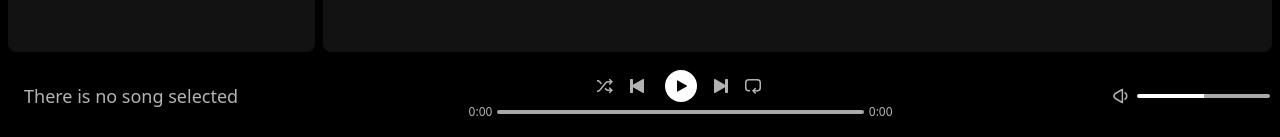
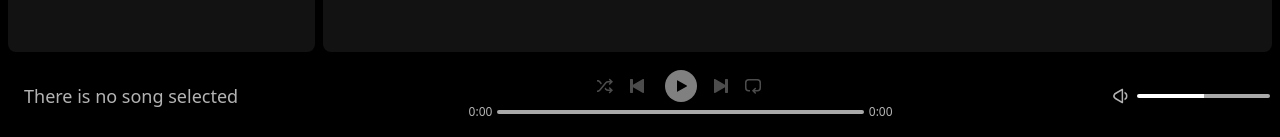
Before and after one commit to MickaelLepicier/sprint4-frontend, a React (Vite) app: page /login/signup in a window 1280 px wide. Shown: the part 660-797 px from the top of the page. Built offline with nearby package versions, Linux system fonts and the light colour scheme; no server answers.

Commit message:
refactor:  add TrackControl into MediaPlayer  and add not-allowed functionality to TrackControl

```diff
--- a/src/assets/styles/cmps/MediaPlayer/Volume.scss
+++ b/src/assets/styles/cmps/MediaPlayer/Volume.scss
@@ -53,5 +53,13 @@
     &:hover::-moz-range-thumb {
       background: #1db954;
     }
+
+    &.not-allowed {
+      cursor: not-allowed;
+
+      &::-webkit-slider-thumb {
+        opacity: 0;
+      }
+    }
   }
 }
--- a/src/assets/styles/cmps/SetActionBtn.scss
+++ b/src/assets/styles/cmps/SetActionBtn.scss
@@ -26,9 +26,18 @@
         transform: scale(1.05);
         filter: brightness(0) invert(1);
       }
+    }
 
 
+    &.not-allowed {
+      cursor: not-allowed;
+
+      img {
+      transform: scale(1);
+      filter: brightness(0) invert(0.3);
+      }
     }
+
   }
 
   .play,
@@ -62,6 +71,16 @@
         transform: scale(0.95);
       }
     }
+
+    &.not-allowed {
+      transform: scale(1);
+      background-color: rgba(255, 255, 255, 0.5);
+
+      img {
+        transform: scale(1);
+        filter: invert(0);
+      }
+    }
   }
 
   .songlist-play-btn {
@@ -77,6 +96,8 @@
       background-color: #1ed760;
     }
   }
+
+
 }
 
 .song-preview-play-btn {
--- a/src/cmps/MediaPlayer/MediaPlayer.jsx
+++ b/src/cmps/MediaPlayer/MediaPlayer.jsx
@@ -1,124 +1,26 @@
-// *** ICONS ***
-import prev from '../../assets/icons/media-player/prev_song.svg'
-import next from '../../assets/icons/media-player/next_song.svg'
+import { useSelector } from 'react-redux'
+import { useState } from 'react'
 
-import shuffle from '../../assets/icons/media-player/shuffle.svg'
-import repeat from '../../assets/icons/media-player/repeat.svg'
-
-import { ReactYouTube } from '../ReactYouTube.jsx'
-
-import { useSelector } from 'react-redux'
-import { useEffect, useRef, useState } from 'react'
-import {
-  nextSong,
-  prevSong,
-  setIsPlaying
-} from '../../store/station/station.actions.js'
-import { PlayButton } from '../PlayButton.jsx'
-import { SetActionBtn } from '../util/SetActionBtn.jsx'
 import { Volume } from '../MediaPlayer/Volume.jsx'
 import { SongInfo } from '../MediaPlayer/SongInfo.jsx'
+import { TrackControl } from './TrackControl.jsx'
 
 export function MediaPlayer() {
-  const isPlaying = useSelector(
-    (storeState) => storeState.stationModule.isPlaying
-  )
   const currSong = useSelector(
     (storeState) => storeState.stationModule.currentSong
   )
-  const station = useSelector((storeState) => storeState.stationModule.station)
 
-  //   const videoId = 'SRXH9AbT280' // Extract from YouTube URL
-
-  // track time
-  const [progress, setProgress] = useState(0)
-  const [duration, setDuration] = useState(0)
-
+  console.log('### MediaPlayer ###')
   // volume
   const [volume, setVolume] = useState(50)
   const [prevVolume, setPrevVolume] = useState(50)
-
-  const [isRepeat, setIsRepeat] = useState(false)
-  const [isShuffle, setIsShuffle] = useState(false)
-
-  const playerRef = useRef(null)
-  window.playerRef = playerRef
-
-  const song = { ...currSong }
-  const repeatActive = isRepeat ? 'active' : ''
-
-  useEffect(() => {
-    const interval = setInterval(() => {
-      if (!playerRef.current || !isPlaying) return
-
-      const currentTime = playerRef.current.getCurrentTime?.()
-      const totalTime = playerRef.current.getDuration?.()
-      if (typeof currentTime === 'number' && typeof totalTime === 'number') {
-        setProgress(currentTime)
-        setDuration(totalTime)
-      }
-    }, 500)
-
-    return () => clearInterval(interval)
-  }, [song, isPlaying, volume])
-
-  useEffect(() => {
-    // if (currSong && isPlaying) {
-    //   audioRef.current.src = currSong.url
-    //   audioRef.current.play()
-    // }
-  }, [currSong])
-
-  function onTogglePlay() {
-    if (!playerRef.current) return
-
-    if (isPlaying) {
-      playerRef.current.pauseVideo()
-      setIsPlaying(false)
-    } else {
-      playerRef.current.playVideo()
-      setIsPlaying(true)
-    }
-  }
-
-  function onEnd() {
-    if (isRepeat && playerRef.current) {
-      playerRef.current.seekTo(0)
-      playerRef.current.playVideo()
-    } else {
-      nextSong()
-    }
-  }
-  function onNextSong() {
-    nextSong()
-  }
-
-  function onPrevSong() {
-    prevSong()
-  }
-
-  function onRepeat() {
-    setIsRepeat(!isRepeat)
-  }
-
-  function formatTime(sec) {
-    const minutes = Math.floor(sec / 60)
-    const seconds = Math.floor(sec % 60)
-      .toString()
-      .padStart(2, '0')
-    return `${minutes}:${seconds}`
-  }
-
-  function handleSeekChange(ev) {
-    const newTime = +ev.target.value
-    playerRef.current.seekTo(newTime, true)
-    setProgress(newTime)
-  }
 
   // *** VOLUME ***
 
   function handleVolumeChange(ev) {
     const newVolume = +ev.target.value
+
+    // TODO - add debounce 0.5 sec to this, to render less
     setVolume(newVolume)
     if (playerRef.current) {
       playerRef.current.setVolume(newVolume)
@@ -138,65 +40,9 @@ export function MediaPlayer() {
 
   return (
     <footer className="media-player-container flex align-center">
+      <SongInfo song={currSong} />
 
-     <SongInfo song={currSong} />
-
-      <section className="track-controls-container">
-        <div className="track-actions">
-          <SetActionBtn imgSrc={shuffle} str="shuffle" />
-          <SetActionBtn
-            imgSrc={prev}
-            str="prev"
-            onClick={onPrevSong}
-            dis={!song}
-          />
-
-          <PlayButton isPlaying={isPlaying} onToggle={onTogglePlay} />
-
-          <SetActionBtn
-            imgSrc={next}
-            str="next"
-            onClick={onNextSong}
-            dis={!song}
-          />
-          <SetActionBtn
-            imgSrc={repeat}
-            str={`repeat ${repeatActive}`}
-            onClick={onRepeat}
-          />
-        </div>
-
-        <div className="track-seek flex">
-          <div className="track-time">{formatTime(progress)}</div>
-          <input
-            type="range"
-            min="0"
-            max={duration}
-            value={progress}
-            step="0.1"
-            onChange={handleSeekChange}
-            className="track-bar"
-            style={{
-              '--bar-fill': duration ? `${(progress / duration) * 100}%` : '0%'
-            }}
-          />
-          <div className="track-time">{formatTime(duration)}</div>
-        </div>
-
-        <span className="react-youtube">
-          <ReactYouTube
-            key={song._id}
-            videoId={song._id}
-            isPlaying={isPlaying}
-            volume={volume}
-            // volume={50}
-            playerRef={playerRef}
-            onEnd={onEnd}
-          />
-        </span>
-      </section>
-
-      {/* *** VOLUME *** */}
+      <TrackControl currSong={currSong} volume={volume} />
 
       <Volume
         volume={volume}
--- /dev/null
+++ b/src/cmps/MediaPlayer/TrackControl.jsx
@@ -0,0 +1,174 @@
+// *** ICONS ***
+import prev from '../../assets/icons/media-player/prev_song.svg'
+import next from '../../assets/icons/media-player/next_song.svg'
+
+import shuffle from '../../assets/icons/media-player/shuffle.svg'
+import repeat from '../../assets/icons/media-player/repeat.svg'
+
+import { ReactYouTube } from '../ReactYouTube.jsx'
+import {
+  nextSong,
+  prevSong,
+  setIsPlaying
+} from '../../store/station/station.actions.js'
+import { PlayButton } from '../PlayButton.jsx'
+import { SetActionBtn } from '../util/SetActionBtn.jsx'
+import { useSelector } from 'react-redux'
+import { useEffect, useRef, useState } from 'react'
+
+export function TrackControl({ currSong, volume }) {
+  // TODO - fix bugs - when click on playBtn play a song or return if there is no song
+
+  const isPlaying = useSelector(
+    (storeState) => storeState.stationModule.isPlaying
+  )
+
+  // track time
+  const [progress, setProgress] = useState(0)
+  const [duration, setDuration] = useState(0)
+
+  const [isRepeat, setIsRepeat] = useState(false)
+  const [isShuffle, setIsShuffle] = useState(false)
+
+  const playerRef = useRef(null)
+  window.playerRef = playerRef
+
+  const isTrackAllowed = !playerRef.current || !currSong
+  const isNotAllowed = isTrackAllowed ? 'not-allowed' : ''
+
+  const repeatActive = isRepeat ? 'active' : ''
+  const song = { ...currSong }
+
+  useEffect(() => {
+    const interval = setInterval(() => {
+      if (!playerRef.current || !isPlaying) return
+
+      const currentTime = playerRef.current.getCurrentTime?.()
+      const totalTime = playerRef.current.getDuration?.()
+      if (typeof currentTime === 'number' && typeof totalTime === 'number') {
+        setProgress(currentTime)
+        setDuration(totalTime)
+      }
+    }, 500)
+
+    return () => clearInterval(interval)
+  }, [song, isPlaying, volume])
+
+  useEffect(() => {
+    // if (currSong && isPlaying) {
+    //   audioRef.current.src = currSong.url
+    //   audioRef.current.play()
+    // }
+  }, [currSong])
+
+  function onTogglePlay() {
+    console.log('ONTOGGLE - TrackControl ')
+    console.log('currSong: ', currSong)
+    if (isTrackAllowed) return
+
+    if (isPlaying) {
+      playerRef.current.pauseVideo()
+      setIsPlaying(false)
+    } else {
+      playerRef.current.playVideo()
+      setIsPlaying(true)
+    }
+  }
+
+  function onEnd() {
+    if (isRepeat && playerRef.current) {
+      playerRef.current.seekTo(0)
+      playerRef.current.playVideo()
+    } else {
+      nextSong()
+    }
+  }
+  function onNextSong() {
+    if (isTrackAllowed) return
+    nextSong()
+  }
+
+  function onPrevSong() {
+    if (isTrackAllowed) return
+    prevSong()
+  }
+
+  function onRepeat() {
+    if (isTrackAllowed) return
+    setIsRepeat(!isRepeat)
+  }
+
+  function formatTime(sec) {
+    const minutes = Math.floor(sec / 60)
+    const seconds = Math.floor(sec % 60)
+      .toString()
+      .padStart(2, '0')
+    return `${minutes}:${seconds}`
+  }
+
+  function handleSeekChange(ev) {
+    const newTime = +ev.target.value
+    playerRef.current.seekTo(newTime, true)
+    setProgress(newTime)
+  }
+
+  return (
+    <section className="track-controls-container">
+      <div className="track-actions">
+        <SetActionBtn imgSrc={shuffle} str={`shuffle ${isNotAllowed}`} />
+        <SetActionBtn
+          imgSrc={prev}
+          str={`prev ${isNotAllowed}`}
+          onClick={onPrevSong}
+          dis={!song}
+        />
+
+        <PlayButton
+          isPlaying={isPlaying}
+          onToggle={onTogglePlay}
+          addClassName={isNotAllowed}
+        />
+
+        <SetActionBtn
+          imgSrc={next}
+          str={`next ${isNotAllowed}`}
+          onClick={onNextSong}
+          dis={!song}
+        />
+        <SetActionBtn
+          imgSrc={repeat}
+          str={`repeat ${repeatActive} ${isNotAllowed}`}
+          onClick={onRepeat}
+        />
+      </div>
+
+      <div className="track-seek flex">
+        <div className="track-time">{formatTime(progress)}</div>
+        <input
+          type="range"
+          min="0"
+          max={duration}
+          value={progress}
+          step="0.1"
+          onChange={handleSeekChange}
+          className={`track-bar ${isNotAllowed}`}
+          style={{
+            '--bar-fill': duration ? `${(progress / duration) * 100}%` : '0%'
+          }}
+        />
+        <div className="track-time">{formatTime(duration)}</div>
+      </div>
+
+      <span className="react-youtube">
+        <ReactYouTube
+          key={song._id}
+          videoId={song._id}
+          isPlaying={isPlaying}
+          volume={volume}
+          playerRef={playerRef}
+          onEnd={onEnd}
+        />
+      </span>
+    </section>
+  )
+}
```
Also changed, not shown: src/cmps/SongList.jsx (+38 -11 lines).
